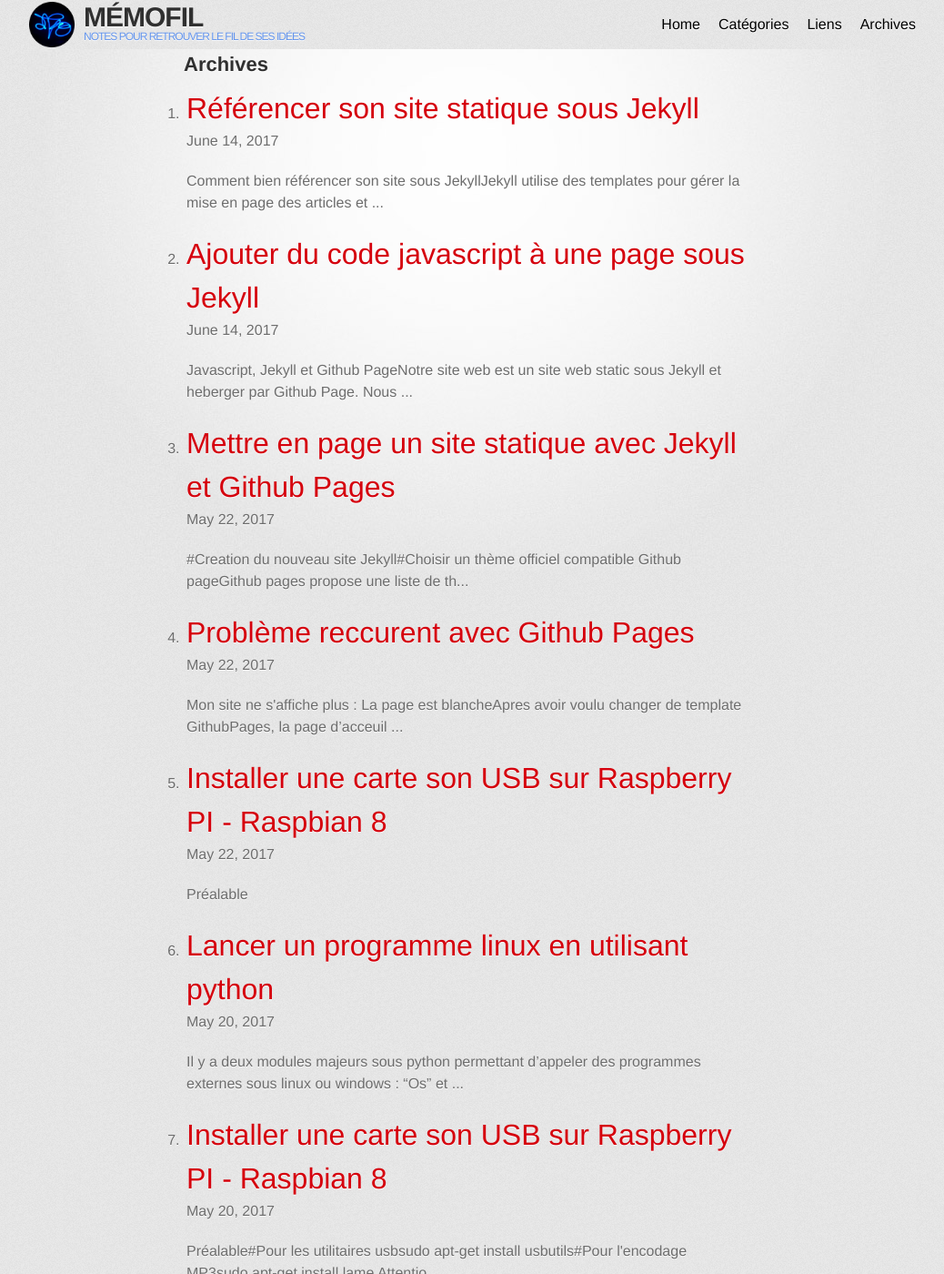
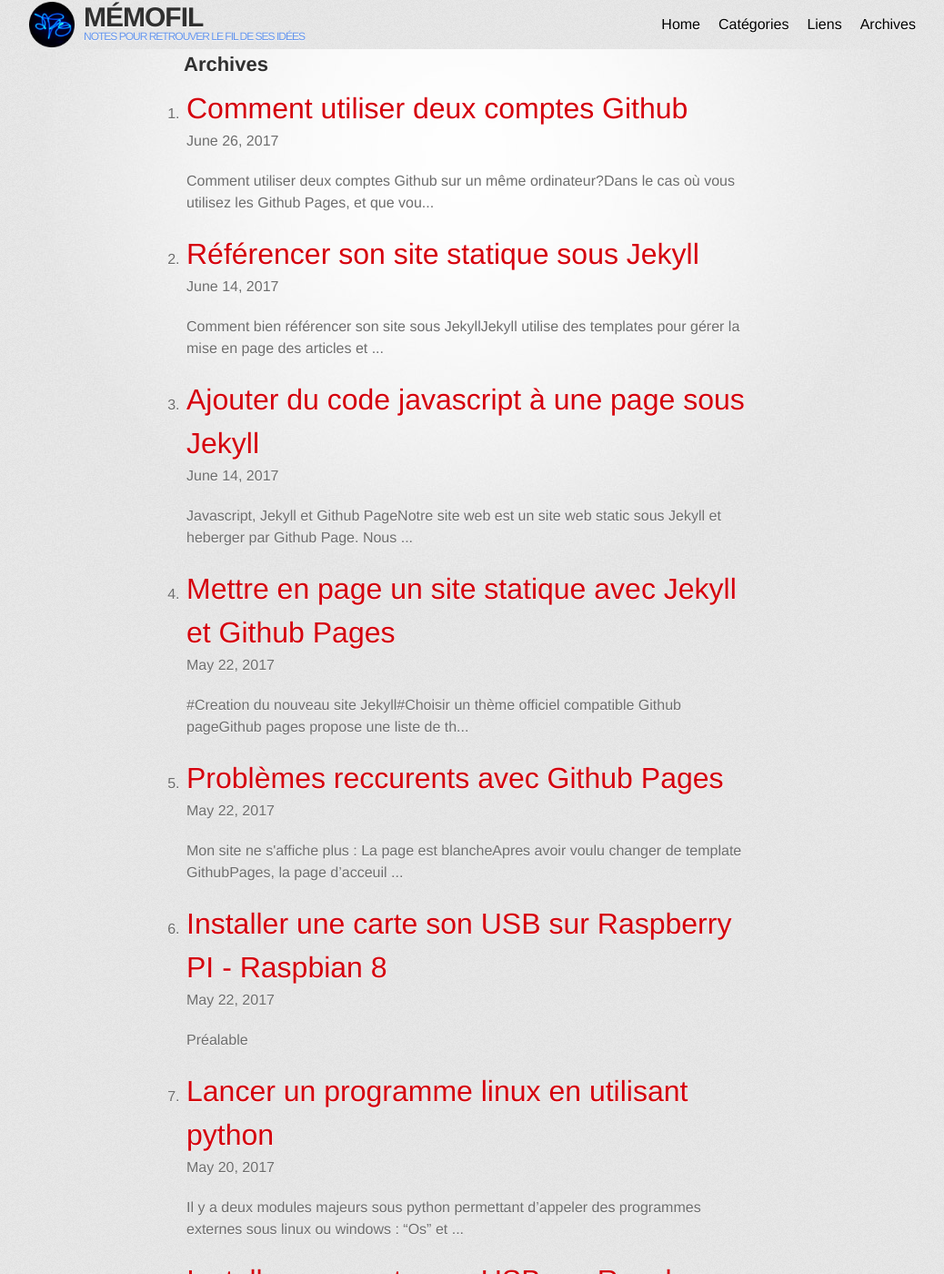
Before and after one commit to Memofil/memofil.github.io, a Jekyll site: the page built from Archives.md, in a window 1280 px wide and 1400 px high. Shown: the whole window at 91% size, without its empty margins (128-1166 px from the left). Built offline with Jekyll 4.4.1, drawn with Linux system fonts in a browser that asks for light colours; nearby versions of some CDN libraries; some web fonts are replaced; some of the changed lines change nothing that is shown.

Commit message:
new post

````diff
--- a/_posts/2017-06-03-Problemes-reccurents-avec-github-pages.markdown
+++ b/_posts/2017-06-03-Problemes-reccurents-avec-github-pages.markdown
@@ -1,6 +1,6 @@
 ---
 layout: default
-title:  "Problème reccurent avec Github Pages"
+title:  "Problèmes reccurents avec Github Pages"
 date:   2017-05-22 00:09:36 +0200
 categories: Github Pages
 ---
@@ -101,3 +101,20 @@ Sources :
 https://github.com/pages-themes/dinky
 
 http://literaturegeek.com/2017/02/04/building-research-website-with-jekyll-githubpages-theming
+
+
+
+
+## Deux comptes github : Problème avec les clefs ssh ##
+ Après la configuration d'un nouveau compte github sur le même pc, on a du créer une nouvelle clef ssh. voir l'article Comment créer deux comptes github . Cependant le nouveau compte crée fonctionne mais plus le premier. Si l'host ( configuré dans `.ssh/config` est github-primaire , en tapant : `ssh -T git@github-primaire`, on obtient :
+
+```SHELL
+Connection to github.com closed by remote host.
+
+```
+
+Face à ce probleme de clef, le mieux est d'affecter une clef speciale pour chaque compte github sans utiliser celle de base (cad : id_rsa). Puis supprimer celles en trop ou inutile. Sous Ubuntu 16.04, la solution qui a marché est d'ouvrir l'application : "Mots de passe et clefs" ( passwords and keys) et de les supprimer à la main.
+
+La solution peut se trouver à cette adresse :
+
+[https://stackoverflow.com/questions/25464930/how-to-remove-a-ssh-key](https://stackoverflow.com/questions/25464930/how-to-remove-a-ssh-key){:target="_blanck"}
--- /dev/null
+++ b/_posts/2017-06-26-Comment-utiliser-deux-comptes-github.markdown
@@ -0,0 +1,89 @@
+---
+layout: default
+title:  "Comment utiliser deux comptes Github"
+date:   2017-06-26 8:30:00 +0200
+categories: Github
+---
+## Comment utiliser deux comptes Github sur un même ordinateur? ##
+
+Dans le cas où vous utilisez les Github Pages, et que vous souhaitez avoir un deuxième site, vous aurez besoin d'avoir un deuxième compte Github, puisque le site est à l'adresse : username.github.io. Evidement pour d'autres raisons ( compte personnel, compte professionnel...), cette necessité peut se faire sentir. Heuresement, Github permet cette situation. Il va falloir créer d'autres clefs SSH.
+
+### Création de la nouvelle clef SSH ###
+
+Génerer une nouvelle clef associé au mail utilisé pour nouveau compte Github
+```Shell
+ssh-keygen -t rsa -C "monSecondMail@mail.com"
+```
+et l'enregistrer avec un autre nom que le nom par défaut afin de ne pas écraser celle qui existe déja :
+```Shell
+Generating public/private rsa key pair.
+Enter file in which to save the key (/home/fabien/.ssh/id_rsa): /home/Moi/.ssh/id_rsa_monSecondMail_git
+```
+### Enregistrer la nouvelle clef SSH sur le compte Github###
+
+Déposer la nouvelle clef sur le compte Github va permettre d'identifier et autoriser le pc à utiliser les services git. Pour ce faire, aller dans `settings>SSH and GPG keys> New SSH key` et copier-coller le contenu de la clef  en faisant ` cat /home/Moi/.ssh/id_rsa_monMail_git.pub`
+
+### Créer un fichier config pour gérer les clefs SSH ###
+Afin que votre ordinateur sache quelle clef appeler lors de la connexion aux services git, il va falloir créer un fichier `/home/Moi/.ssh/config` dans lequel on indiquera le chemin des clefs à utiliser pour chaque compte. Dans notre cas, on y ajoutera les informations suivantes :
+
+```SHELL
+# compte primaire
+  Host github-primaire
+  HostName github.com
+  PreferredAuthentications publickey
+  IdentityFile ~/.ssh/id_rsa_monPremierMail_git
+
+# compte secondaire
+  Host github-secondaire
+  HostName github.com
+  PreferredAuthentications publickey
+  IdentityFile ~/.ssh/id_rsa_monSecondMail_git
+
+```
+### Modifier le fichier `monDepotGit/.git/config` ###
+
+Afin que les dépots des 2 comptes github prennent bien la bonne clef SSH, il va falloir modifier les fichiers "config" present dans le dossier `.git` de chaque dépot. On veillera alors que le fichier contienne bien les informations suivantes ( pour le dépot associé au deuxiemme compte"):
+```SHELL
+[core]
+        repositoryformatversion = 0
+        filemode = true
+        bare = false
+        logallrefupdates = true
+[user]
+        name = monNomUtilisateurGithub
+        email = monSecondMail@mail.com
+[remote "origin"]
+        url = git@github-secondaire:monNomUtilisateurGithub/monDepot.git
+        fetch = +refs/heads/*:refs/remotes/origin/*
+[branch "master"]
+        remote = origin
+        merge = refs/heads/master
+
+
+```
+Faire de même pour le ou les dépots associé au premier compte.
+
+Enfin on verifiera que la connexion se passe bien :
+
+```Shell
+ssh -T git@github-secondaire
+```
+
+En retour , on devra avoir :
+
+```Shell
+Hi monNomUtilisateurGithub! You've successfully authenticated, but GitHub does not provide shell access.
+
+```
+
+On peut alors utiliser son deuxième en renseignant simplement le nom d'utilisateur et le mot de passe associé, le fichier config s'occupera du reste
+
+Remarque : Si vous utilisez la clef ssh id_rsa ( par defaut) pour le premier compte, il peut y avoir des conflits d'autorisation et des problemes de connexions ( [voir: Problemes recurrents ](https://memofil.github.io/github/pages/2017/05/22/Problemes-reccurents-avec-github-pages.html){:target="_blanck"} ).
+Une solution est d'avoir une clef personnel pour chaque compte github que vous utilisez.
+
+
+## Sources : ##
+* [http://sametmax.com/utiliser-deux-comptes-github-separement/](http://sametmax.com/utiliser-deux-comptes-github-separement/){:target="_blanck"}
+
+* [https://coderwall.com/p/7smjkq/multiple-ssh-keys-for-different-accounts-on-github-or-gitlab](https://coderwall.com/p/7smjkq/multiple-ssh-keys-for-different-accounts-on-github-or-gitlab){:target="_blanck"}
+* [https://confluence.atlassian.com/bitbucket/configure-multiple-ssh-identities-for-gitbash-mac-osx-linux-271943168.html](https://confluence.atlassian.com/bitbucket/configure-multiple-ssh-identities-for-gitbash-mac-osx-linux-271943168.html){:target="_blanck"}
````
